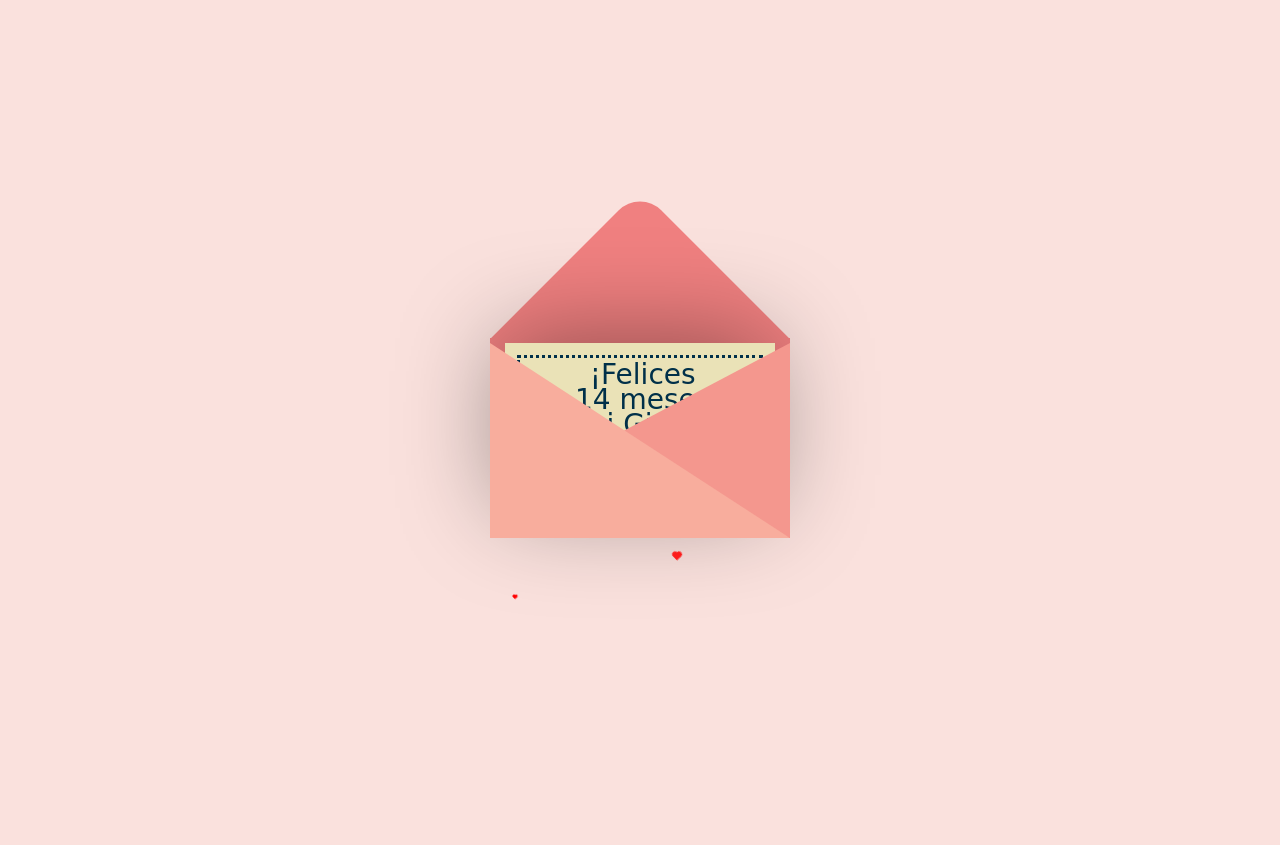
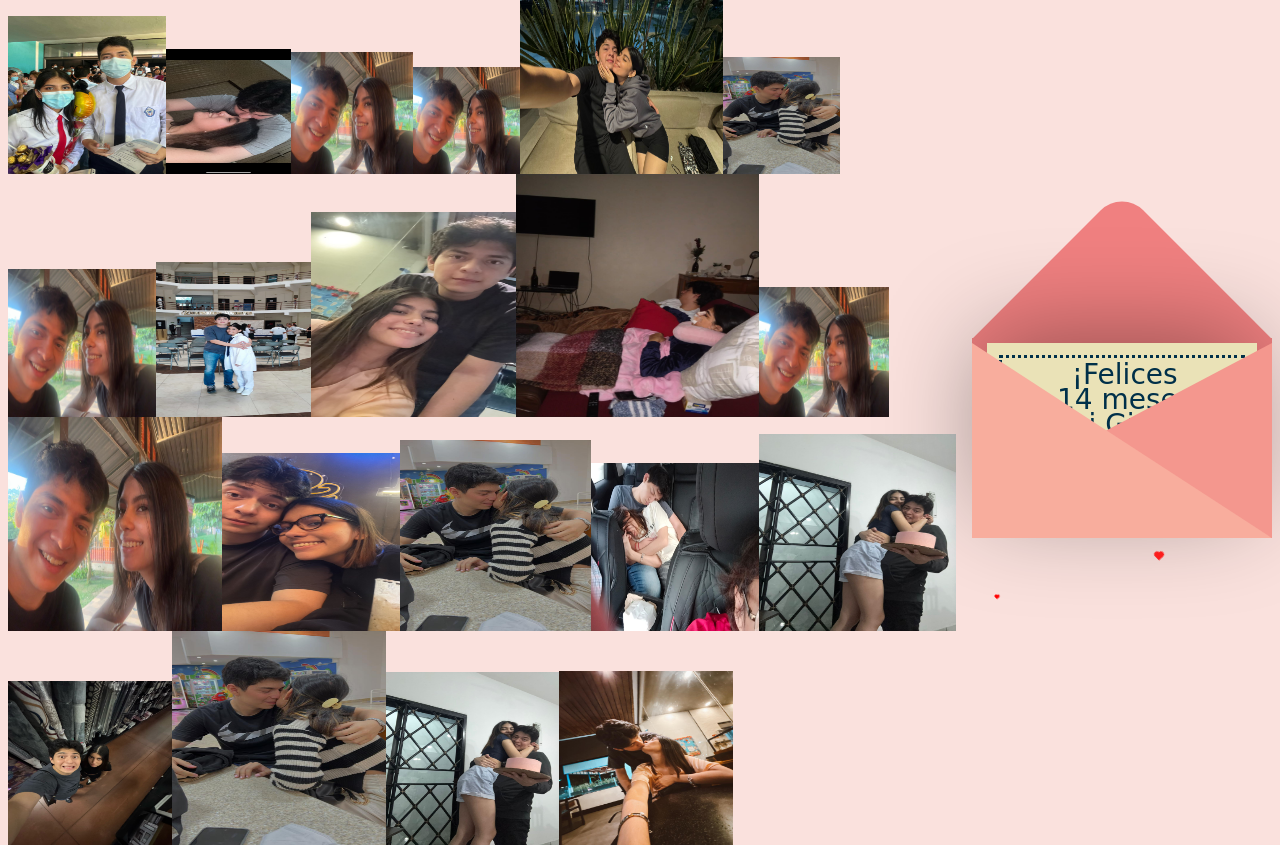
Before and after one commit to ilDardon/Meses, a plain HTML site: page index.html in a window 1280 px wide. Before the commit the page ends 816 px from the top, so only its background shows below. Drawn offline with nearby package versions, Linux system fonts and the light colour scheme.

Commit message:
Update index.html

```diff
--- a/index.html
+++ b/index.html
@@ -36,10 +36,53 @@
         top: 0
       }, 'slow');
     });
+
+
+    const imageFolder = 'images/'; // Your image folder
+    const imageFiles = ['image1.jpg', 'image2.jpg', 'image3.jpg', 'image4.jpg', 'image5.jpg', 'image6.jpg', 'image7.jpg', 'image8.jpg', 'image9.jpg', 'image10.jpg', 'image11.jpg', 'image12.jpg', 'image13.jpg', 'image14.jpg', 'image15.jpg', 'image16.jpg', 'image17.jpg', 'image18.jpg', 'image19.jpg', 'image20.jpg', 'image21.jpg', 'image22.jpg', 'image23.jpg', 'image24.jpg']; // **IMPORTANT: List all your image filenames here**
+    const numImagesToShow = 20; // How many images you want to display
+
+    function getRandomInt(min, max) {
+        return Math.floor(Math.random() * (max - min + 1)) + min;
+    }
+
+    function addRandomImages() {
+        const $imageBackground = $('.image-background');
+        const containerWidth = $imageBackground.width();
+        const containerHeight = $imageBackground.height();
+
+        for (let i = 0; i < numImagesToShow; i++) {
+            const randomIndex = getRandomInt(0, imageFiles.length - 1);
+            const imageUrl = imageFolder + imageFiles[randomIndex];
+
+            const $img = $('<img>').attr('src', imageUrl);
+
+            // Random size between 100px and 250px (adjust as needed)
+            const size = getRandomInt(100, 250);
+            $img.css({
+                width: size + 'px',
+                height: size + 'px'
+            });
+
+            // Random position within the container
+            // Ensure images don't overflow too much
+            const randomLeft = getRandomInt(0, containerWidth - size);
+            const randomTop = getRandomInt(0, containerHeight - size);
+
+            $img.css({
+                left: randomLeft + 'px',
+                top: randomTop + 'px'
+            });
+
+            $imageBackground.append($img);
+        }
+    }
+    addRandomImages();
   });
   </script>
 </head>
 
+<div class="image-background"></div>
 <div class="container">
   <div class="valentines">
     <div class="envelope"></div>
```
